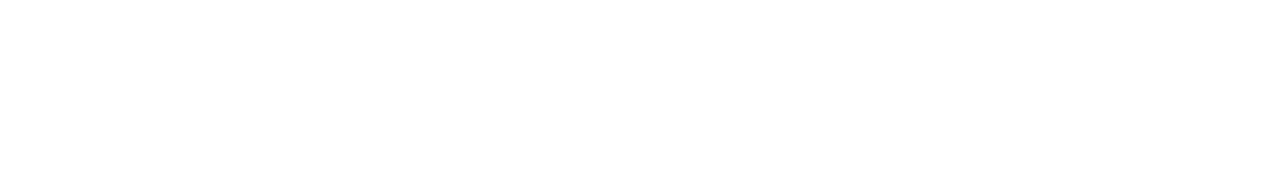
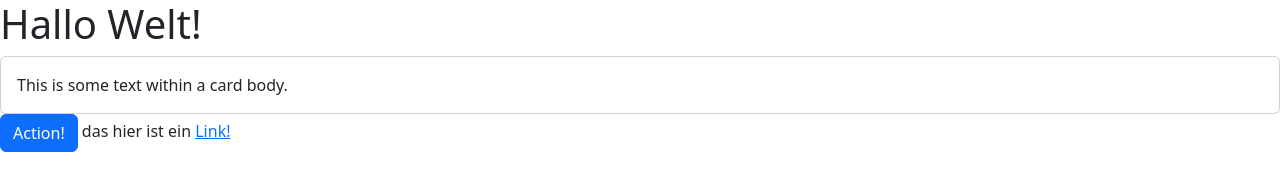
Before and after one commit to Jan-OliverKaemmererDev/QuizApp, a website: page index.html in a window 1280 px wide. Drawn offline with nearby package versions, Linux system fonts and the light colour scheme.

Commit message:
added bootstrap with node

```diff
--- a/index.html
+++ b/index.html
@@ -4,8 +4,19 @@
     <meta charset="UTF-8">
     <meta name="viewport" content="width=device-width, initial-scale=1.0">
     <title>QuizApp</title>
+    <link rel="stylesheet" href="./node_modules/bootstrap/dist/css/bootstrap.min.css">
 </head>
 <body>
+    <h1>Hallo Welt!</h1>
 
+    <div class="card">
+        <div class="card-body">
+            This is some text within a card body.
+        </div>
+    </div>
+
+    <button class="btn btn-primary">Action!</button>
+
+    das hier ist ein <a href="#">Link!</a>
 </body>
 </html>
--- /dev/null
+++ b/package.json
@@ -0,0 +1,5 @@
+{
+  "dependencies": {
+    "bootstrap": "^5.3.8"
+  }
+}
```
Also changed, not shown: 1 other file.
